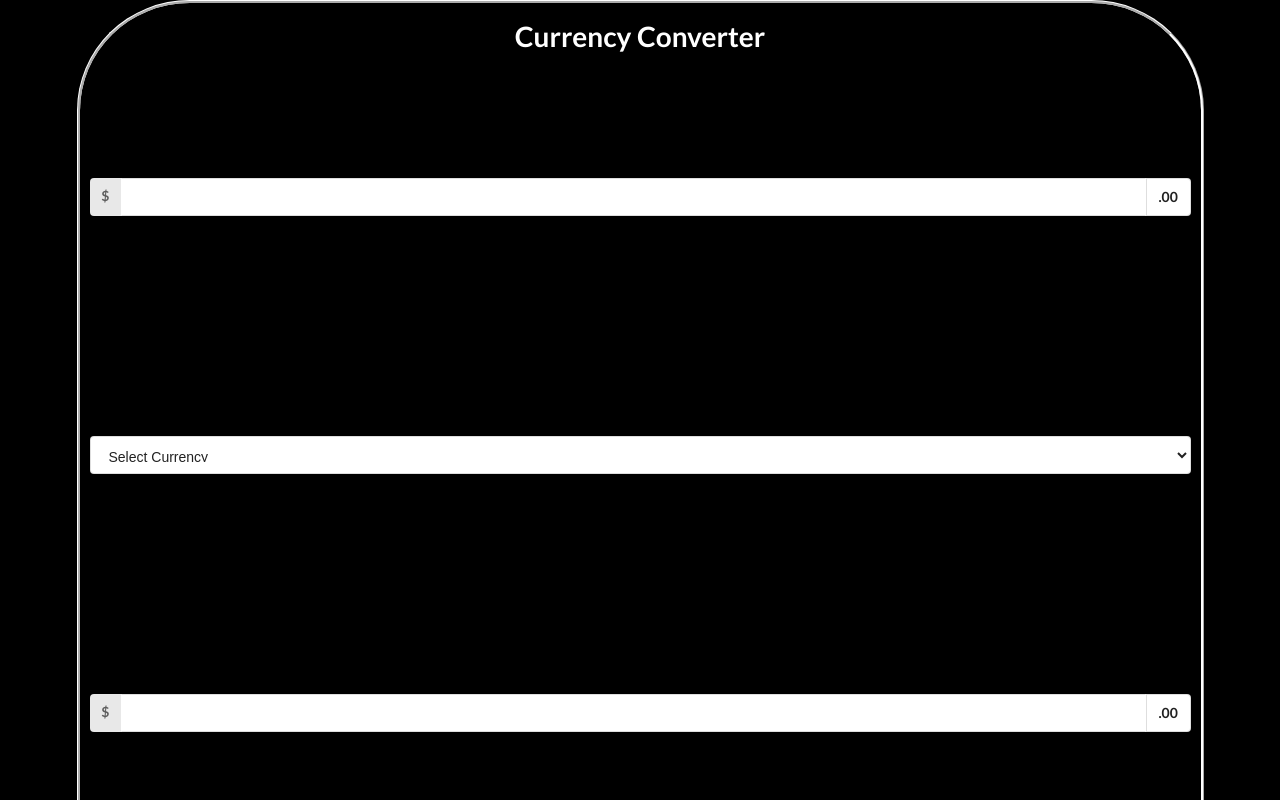
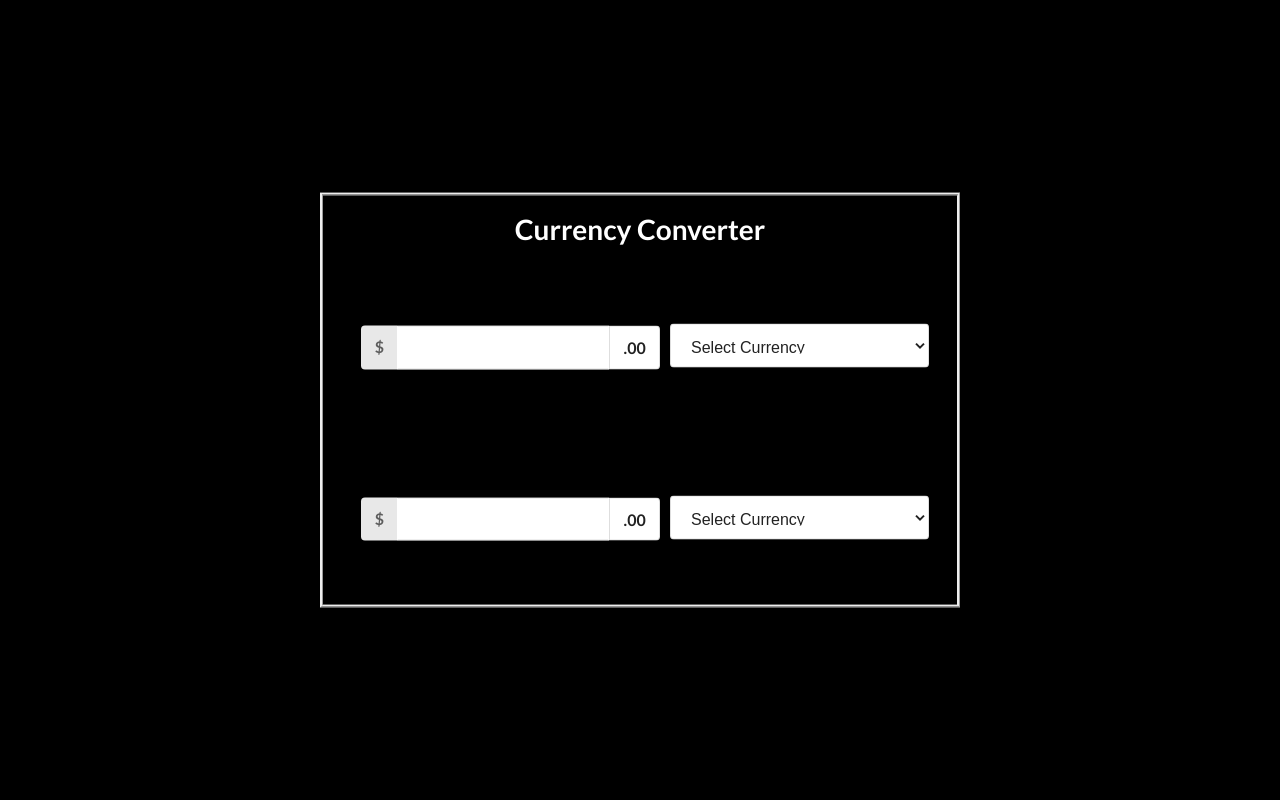
Before and after one commit to marcobarrera/exchange-rate, a React (Create React App) app: page / in a window 1280 px wide. Shown: the top 800 px of the page. Built offline with nearby package versions, Linux system fonts and the light colour scheme; no server answers.

Commit message:
Add styling

```diff
--- a/src/components/Rates.css
+++ b/src/components/Rates.css
@@ -6,21 +6,20 @@ h1 {
   color: white;
   padding-top: 15px;
 }
-.container {
-  width: 30%;
+#container {
+  width: 50%;
   text-align: center;
-  border-color: white;
+  position: fixed;
+  top: 50%;
+  left: 50%;
+  /* bring your own prefixes */
+  transform: translate(-50%, -50%);
   border-style: ridge;
-  border-radius: 10%;
-}
-
-#first {
-  margin: 10px 10px;
+  overflow: hidden;
 }
 
 #a {
-  width: 100%;
-  margin: 10% 0;
+  margin: 10% 10px;
 }
 select {
   margin: 10% 0;
--- a/src/components/Rates.js
+++ b/src/components/Rates.js
@@ -23,10 +23,11 @@ class Rate extends React.Component {
 
   render() {
     return (
-      <div className="ui container">
+      <div>
+        <div id="container" className="ui container">
           <h1>Currency Converter</h1>
           <div id="first">
-          <div id="a" className="ui right labeled input">
+            <div id="a" className="ui right labeled input large">
               <label htmlFor="amount" className="ui label">
                 $
               </label>
@@ -40,7 +41,7 @@ class Rate extends React.Component {
 
             <select
               id="from"
-            className="ui fluid search selection dropdown"
+              className="ui search selection dropdown large"
               onChange={this.componentDidMount}
             >
               <option value="">Select Currency</option>
@@ -80,7 +81,7 @@ class Rate extends React.Component {
           </div>
 
           <div id="first">
-          <div id="a" className="ui right labeled input">
+            <div id="a" className="ui right labeled input large">
               <label htmlFor="amount" className="ui label">
                 $
               </label>
@@ -90,7 +91,7 @@ class Rate extends React.Component {
 
             <select
               id="to"
-            className="ui fluid search selection dropdown"
+              className="ui search selection dropdown large"
               onChange={this.componentDidMount}
             >
               <option value="">Select Currency</option>
@@ -129,6 +130,7 @@ class Rate extends React.Component {
             </select>
           </div>
         </div>
+      </div>
     );
   }
 }
```
Lines whose indentation alone changed are shown as unchanged.
